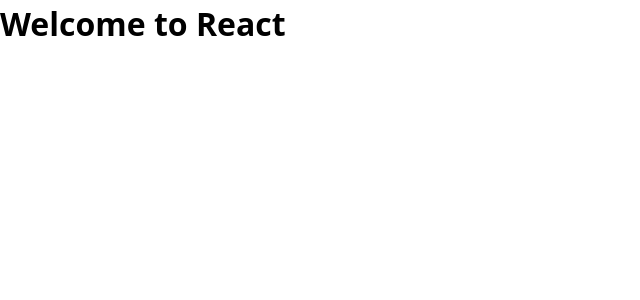
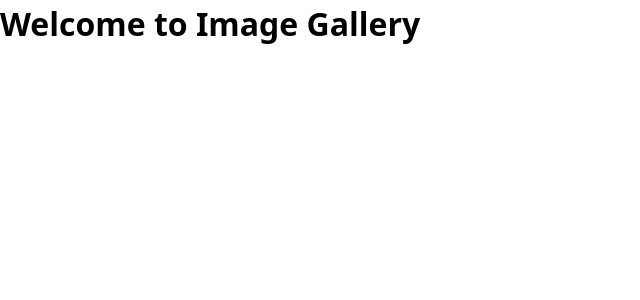
Before and after one commit to NoshGit/images-gallery, a React (Vite) app in the folder Frontend/: page / in a window 1280 px wide. Shown: the top 300 px of the page, without its empty margins (0-640 px from the left). Built offline with nearby package versions, Linux system fonts and the light colour scheme.

Commit message:
Updated Favicon

```diff
--- a/Frontend/index.html
+++ b/Frontend/index.html
@@ -2,9 +2,13 @@
 <html lang="en">
   <head>
     <meta charset="UTF-8" />
-    <link rel="icon" type="image/svg+xml" href="/favicon.png" />
+    <link rel="icon" href="/favicon.ico" />
     <meta name="viewport" content="width=device-width, initial-scale=1.0" />
     <title>Image Gallery | Full Stack Application</title>
+    <meta
+      name="description"
+      content="A full stack application showcasing an image gallery with upload and management features."
+    />
   </head>
   <body>
     <div id="root"></div>
--- a/Frontend/src/App.jsx
+++ b/Frontend/src/App.jsx
@@ -4,7 +4,7 @@
 function App() {
   // const [count, setCount] = useState(0)
 
-  return <h1>Welcome to React</h1>;
+  return <h1>Welcome to Image Gallery</h1>;
 }
 
 export default App;
```
Also changed, not shown: Frontend/favicon.png (deleted), 1 other file (tests, documents, lock files or other folders).
